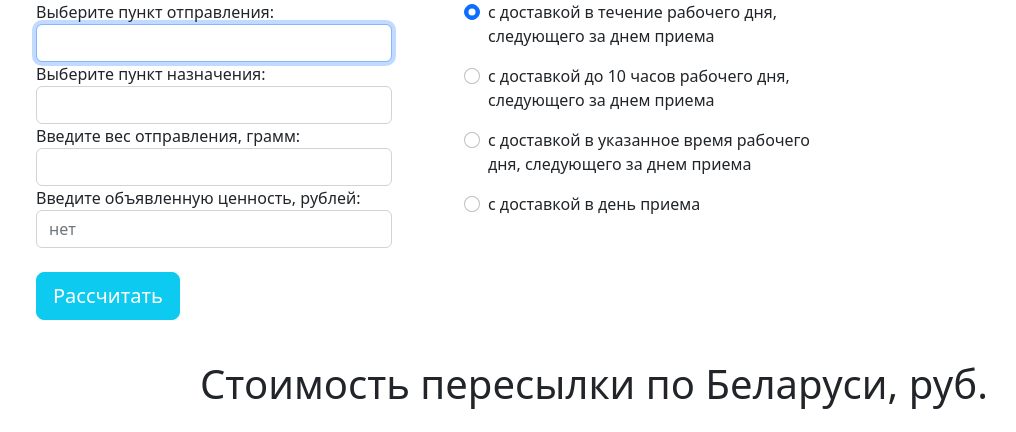
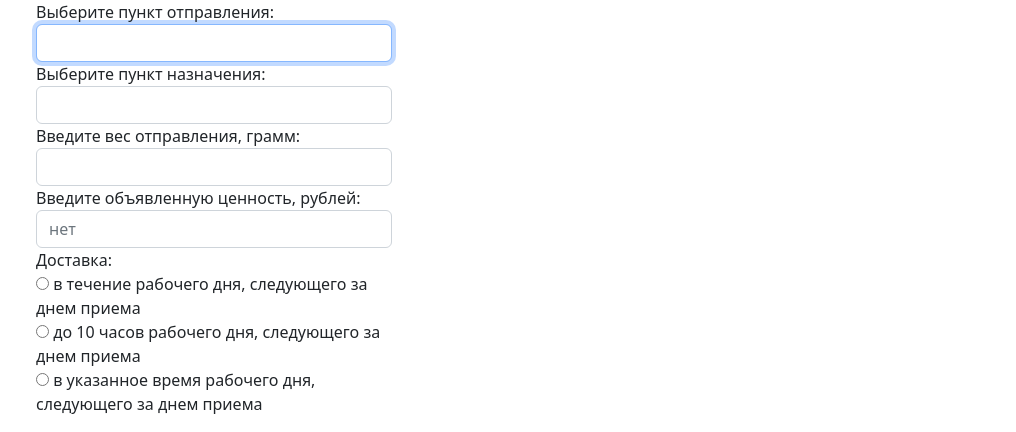
Before and after one commit to AlenaYurevich/Postcalc3, a Django app: page /ems_express_dostavka in a window 1280 px wide. Shown: the part 325-757 px from the top of the page, without its empty margins (46-1062 px from the left). Run offline with Django 4.2, Linux system fonts and the light colour scheme; lists and menus that the app fills with data are empty; parts of the project's set-up code (start-up, migrations or seed data) failed here and were passed over; some libraries are stand-ins or nearby versions.

Commit message:
delivery view

```diff
--- a/calc/forms.py
+++ b/calc/forms.py
@@ -10,6 +10,9 @@ class PostForm(forms.Form):
 
 
 Choices = read_ems_points(sheet)
+Choices2 = [('1', 'в течение рабочего дня, следующего за днем приема'),
+            ('2', 'до 10 часов рабочего дня, следующего за днем приема'),
+            ('3', 'в указанное время рабочего дня, следующего за днем приема')]
 
 
 class EmsForm(forms.Form):
@@ -21,8 +24,4 @@ class EmsForm(forms.Form):
         'class': "form-control"}))
     declared_value = forms.DecimalField(label="Введите объявленную ценность, рублей", required=False, decimal_places=2,
                                         widget=forms.NumberInput(attrs={'class': "form-control", 'placeholder': "нет"}))
-
-
-class DeliveryForm(forms.Form):
-    delivery1 = forms.BooleanField(label="111111", required=False,
-                                   widget=forms.Select(attrs={"name": "select_0", "class": "form-control"}))
+    delivery = forms.ChoiceField(label="Доставка:", choices=Choices2, widget=forms.RadioSelect(attrs={'class': "col"}))
--- a/calc/templates/ems_express_dostavka.html
+++ b/calc/templates/ems_express_dostavka.html
@@ -10,70 +10,42 @@
   <div class="row row-cols-1 row-cols-md-3 mb-3">
       <form method="POST" class="EmsForm">{% csrf_token %}
       <div class="col">
-        {{ form }}
-      </div>
-      <div class="col">
-        <button class="btn btn-lg btn-info text-white mt-4 mb-4" type="submit" name="send" >Рассчитать</button>
+          {{ form }}
+
+
+          <button class="btn btn-lg btn-info text-white mt-4 mb-4" type="submit" name="send" >Рассчитать</button>
       </div>
       </form>
 
-         <div class = "col ms-5">
-
-          <form method="POST" class="DeliveryForm">{% csrf_token %}
-      <div class="col">
-        {{ form1 }}
-      </div>
-          </form>
-
-    <div class="form-check mb-3">
-      <input class="form-check-input" type="radio" name="Radios" id="Radios1" value="option1" checked>
-      <label class="form-check-label" for="Radios1">
-        с доставкой в течение рабочего дня, следующего за днем приема
-      </label>
-    </div>
-    <div class="form-check mb-3">
-      <input class="form-check-input" type="radio" name="Radios" id="Radios2" value="option2">
-      <label class="form-check-label" for="Radios2">
-        с доставкой до 10 часов рабочего дня, следующего за днем приема
-      </label>
-    </div>
-    <div class="form-check mb-3">
-      <input class="form-check-input" type="radio" name="Radios" id="Radios3" value="option3">
-      <label class="form-check-label" for="Radios3">
-        с доставкой в указанное время рабочего дня, следующего за днем приема
-      </label>
-    </div>
-    <div class="form-check mb-3">
-      <input class="form-check-input" type="radio" name="Radios" id="Radios4" value="option4">
-      <label class="form-check-label" for="Radios4">
-        с доставкой в день приема
-      </label>
-    </div>
-    </div>
+<!--         <div class = "col ms-5">-->
 
 
-<!--             <h4 class="mb-3">Доставка</h4>-->
 
-<!--            <div class="d-block my-3">-->
-<!--              <div class="custom-control custom-radio">-->
-<!--                <input id="credit" name="paymentMethod" type="radio" class="custom-control-input" checked required>-->
-<!--                <label class="custom-control-label" for="credit">в течение рабочего дня, следующего за днем приема</label>-->
-<!--              </div>-->
-<!--              <div class="custom-control custom-radio">-->
-<!--                <input id="debit" name="paymentMethod" type="radio" class="custom-control-input" required>-->
-<!--                <label class="custom-control-label" for="debit">до 10 часов рабочего дня, следующего за днем приема</label>-->
-<!--              </div>-->
-<!--              <div class="custom-control custom-radio">-->
-<!--                <input id="Radios3" name="paymentMethod" type="radio" class="custom-control-input" required>-->
-<!--                <label class="custom-control-label" for="Radios3">в указанное время рабочего дня, следующего за днем приема</label>-->
-<!--              </div>-->
-<!--              <div class="custom-control custom-radio">-->
-<!--                <input id="Radios4" name="paymentMethod" type="radio" class="custom-control-input" required>-->
-<!--                <label class="custom-control-label" for="Radios4">в день приема</label>-->
-<!--              </div>-->
-<!--            </div>-->
-
-
+<!--    <div class="form-check mb-3">-->
+<!--      <input class="form-check-input" type="radio" name="Radios" id="Radios1" value="option1" checked>-->
+<!--      <label class="form-check-label" for="Radios1">-->
+<!--        с доставкой в течение рабочего дня, следующего за днем приема-->
+<!--      </label>-->
+<!--    </div>-->
+<!--    <div class="form-check mb-3">-->
+<!--      <input class="form-check-input" type="radio" name="Radios" id="Radios2" value="option2">-->
+<!--      <label class="form-check-label" for="Radios2">-->
+<!--        с доставкой до 10 часов рабочего дня, следующего за днем приема-->
+<!--      </label>-->
+<!--    </div>-->
+<!--    <div class="form-check mb-3">-->
+<!--      <input class="form-check-input" type="radio" name="Radios" id="Radios3" value="option3">-->
+<!--      <label class="form-check-label" for="Radios3">-->
+<!--        с доставкой в указанное время рабочего дня, следующего за днем приема-->
+<!--      </label>-->
+<!--    </div>-->
+<!--    <div class="form-check mb-3">-->
+<!--      <input class="form-check-input" type="radio" name="Radios" id="Radios4" value="option4">-->
+<!--      <label class="form-check-label" for="Radios4">-->
+<!--        с доставкой в день приема-->
+<!--      </label>-->
+<!--    </div>-->
+<!--    </div>-->
 
 
  </div>
--- a/calc/views.py
+++ b/calc/views.py
@@ -2,7 +2,7 @@
 # from django.http import HttpResponseRedirect
 from django.shortcuts import render
 # from openpyxl import load_workbook
-from .forms import PostForm, EmsForm, DeliveryForm
+from .forms import PostForm, EmsForm
 from .letter import cost_of_simple, cost_of_registered, cost_of_value_letter
 from .first_class import cost_of_first_class
 from .parcel import cost_of_parcel
@@ -45,11 +45,12 @@ def ems_view(request):
             destination = request.POST.get('destination')
             item_weight = int(request.POST.get('weight'))
             declared_value = request.POST.get('declared_value')
+            delivery = request.POST.get('delivery')
             ems = data_of_ems(departure, destination, item_weight, declared_value)
             zone1 = data_of_ems(departure, destination, item_weight, declared_value)[0]
             zone2 = data_of_ems(departure, destination, item_weight, declared_value)[1]
             ems_zone = find_ems_zone(zone1, zone2)
-            ems_documents_cost = find_documents_cost(ems_zone, item_weight, declared_value)
+            ems_documents_cost = find_documents_cost(ems_zone, item_weight, declared_value, delivery)
             ems_goods_cost = find_goods_cost(ems_zone, item_weight, declared_value)
             post_office_ems_documents_cost = ems_documents_cost[0]
             home_ems_documents_cost = ems_documents_cost[1]
@@ -60,28 +61,16 @@ def ems_view(request):
                        'destination': destination,
                        'item_weight': item_weight,
                        'declared_value': declared_value,
+                       'delivery': delivery,
                        'ems': ems,
                        'ems_zone': ems_zone,
                        'post_office_ems_documents_cost': post_office_ems_documents_cost,
                        'home_ems_documents_cost': home_ems_documents_cost,
                        'post_office_ems_goods_cost': post_office_ems_goods_cost,
-                       'home_ems_goods_cost': home_ems_goods_cost
+                       'home_ems_goods_cost': home_ems_goods_cost,
                        }
+            print(delivery)
             return render(request, 'ems_express_dostavka.html', context)  # Внутри фиг скобок
     else:
         form = EmsForm()
         return render(request, 'ems_express_dostavka.html', {'form': form})  # внутри фигурных скобок
-
-
-def delivery_view(request):
-    if request.method == "POST":
-        form1 = DeliveryForm(request.POST)
-        if form1.is_valid():
-            delivery1 = request.POST.get('delivery1')
-            context = {'form1': form1,
-                       'delivery1': delivery1}
-
-            return render(request, 'ems_express_dostavka.html', context)
-        else:
-            form1 = DeliveryForm()
-            return render(request, 'ems_express_dostavka.html', {'form1': form1})
```
